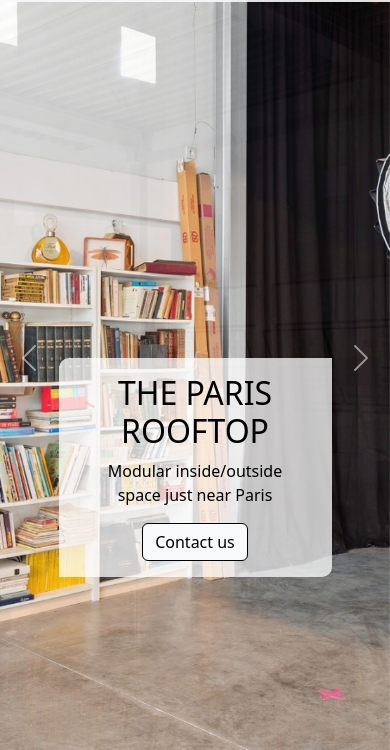
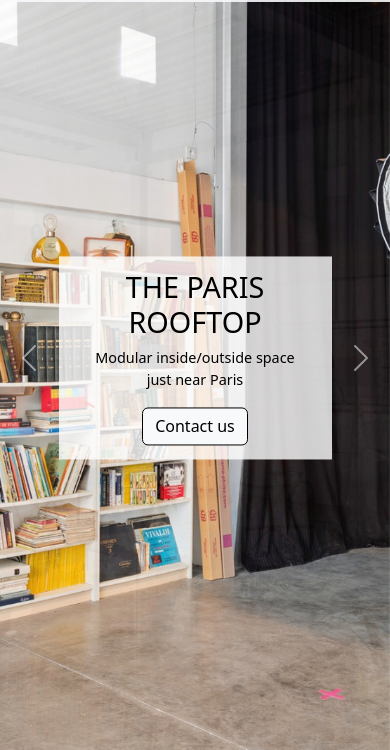
Before and after one commit to alexrobert75/Rooftop, a plain HTML site: page index.html in a window 390 px wide. Shown: the part 64-814 px from the top of the page. Drawn offline with nearby package versions, Linux system fonts and the light colour scheme.

Commit message:
Add files via upload

```diff
--- a/assets/styles.css
+++ b/assets/styles.css
@@ -13,6 +13,8 @@
 
 .carousel {
     height: 100vh;
+    position: relative;
+    box-sizing: border-box;
 }
 
 .carousel-inner {
@@ -31,14 +33,15 @@
 
 .carousel-caption {
     z-index: 10;
-    background-color: rgba(255, 255, 255, 0.75);
+    background-color: rgba(255, 255, 255, 0.8);
     width: fit-content;
     margin: 0 auto;
     height: fit-content !important;
     top: 50%;
-    padding: 2em 5em;
-    border-radius: 10px 0;
+    padding: 1em 5em;
     color: black;
+    font-size: 0.9em;
+
 }
 
 .carousel-caption h1 {
@@ -537,6 +540,10 @@ footer {
     #caroussel  {
         width: 100%;
     }
+    .carousel-caption {
+        transform: translateY(-50%);
+
+    }
 }
 
 @media (max-width: 750px) {
```
